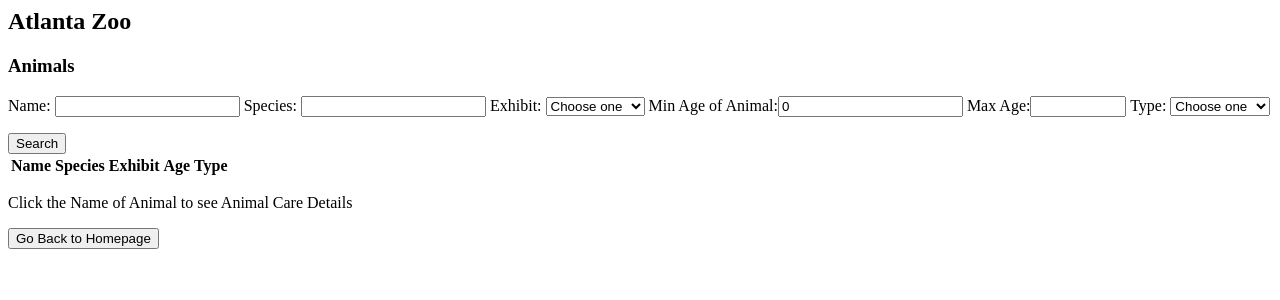
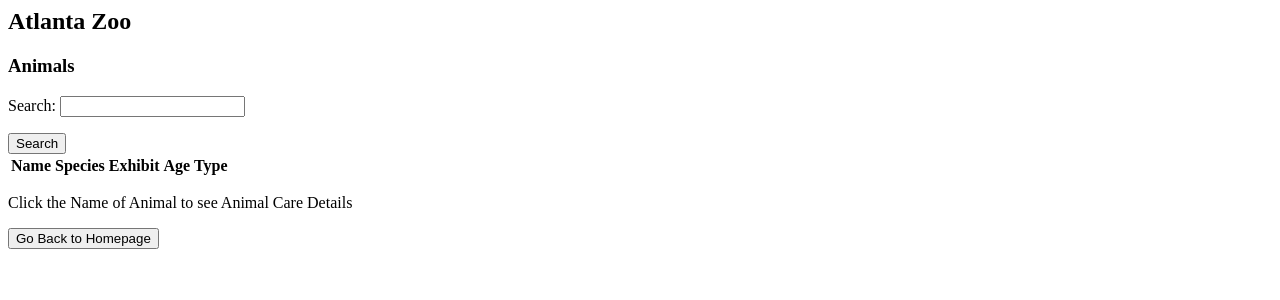
Before and after one commit to wharmond/Team25, a Flask app: page /StaffSearchAnimals in a window 1280 px wide. Shown: the top 300 px of the page. Run offline with Flask 2, Linux system fonts and the light colour scheme; data that the repository does not hold is empty; some libraries are stand-ins or nearby versions.

Commit message:
Staff search animals search functionality, in progress
Signed-off-by: Nestor Moreno <nmoreno8@gatech.edu>

```diff
--- a/app.py
+++ b/app.py
@@ -994,6 +994,7 @@ def delete_show_query():
     print("delete show show_name: " + show_name)
     print("showName: " + show_name[1:show_name.index(',')])
     # result = delete_show()
+    Database.delete_show()
     return json.dumps({'status': 'BAD'})
 
 
--- a/templates/AdminTemplates/viewShows.html
+++ b/templates/AdminTemplates/viewShows.html
@@ -145,7 +145,7 @@
     </p>
     <p>Date: <input id="showDate" type="date"></p>-->
 </form>
-<button id="search_shows_btn" onclick="searchTable()" class="btn btn-lg btn-primary btn-block" type="button">Search
+<button id="search_shows_btn" class="btn btn-lg btn-primary btn-block" type="button">Search
 </button>
 <table id="showsTable" class="data-table">
     <thead>
--- a/templates/StaffTemplates/StaffSearchAnimals.html
+++ b/templates/StaffTemplates/StaffSearchAnimals.html
@@ -3,6 +3,34 @@
     <title> Animals </title>
     <script src="https://ajax.googleapis.com/ajax/libs/jquery/3.1.0/jquery.min.js"></script>
     <script type="text/javascript">
+        $(document).ready(function () {
+        $("#searchBox").keyup(myFunction);
+        });
+
+          function myFunction() {
+            // Declare variables
+            var input, filter, table, tr, td, i, txtValue;
+            input = document.getElementById("searchBox").value.toUpperCase();
+            table = document.getElementById("animal_table_id");
+            tr = table.getElementsByTagName("tr");
+            for (i = 0; i < tr.length; i++ ){
+                filter = input;
+                // Loop through all table rows, and hide those who don't match the search query
+                for (j = 0; j < 3; j++) {
+                  td = tr[i].getElementsByTagName("td")[j];
+                  if (td) {
+                    txtValue = td.textContent || td.innerText;
+                    if (txtValue.toUpperCase().indexOf(filter) > -1) {
+                      tr[i].style.display = "";
+                      break;s
+                    } else {
+                      tr[i].style.display = "none";
+                    }
+                  }
+                }
+            }
+          }
+
         function sortMyTable(n) {
             var table, rows, switching, i, x, y, shouldSwitch, dir, switchcount = 0;
             table = document.getElementById("animal_table_id");
@@ -62,33 +90,21 @@
 <body>
 <h2 class="ZooHeading"> Atlanta Zoo </h2>
 <h3 class="SiteHeading"> Animals </h3>
-<form class="Animals-Search">
-    Name: <input type="text" id="search_name_txt">
-    Species: <input type="text" id="search_species_txt">
-    Exhibit: <select>
-    <option selected disabled>Choose one</option>
+<form class="Animal-Search">
+    Search: <input type="text" id="searchBox">
+<!--    Name: <input type="text" id="searchInput1">
+    Exhibit: <select id="searchInput2">
+                <option value="All">All Exhibits</option>
                 <option value="Pacific">Pacific</option>
                 <option value="Jungle">Jungle</option>
                 <option value="Sahara">Sahara</option>
                 <option value="Mountainous">Mountainous</option>
                 <option value="Birds">Birds</option>
             </select>
-    Min Age of Animal:<input type="number" id="min_age" name="min_age" min="0" value="0">
-    Max Age:<input type="number" id="max_age" name="max_age" min="0" max="9999999">
-    Type:
-    <div class="unselected-field" style="display: inline-block;" id="animal_type">
-        <select>
-            <option selected disabled>Choose one</option>
-            <option value="Mammal">Mammal</option>
-            <option value="Bird">Bird</option>
-            <option value="Amphibian">Amphibian</option>
-            <option value="Reptile">Reptile</option>
-            <option value="Fish">Fish</option>
-            <option value="Invertebrate">Invertevbrate</option>
-        </select>
-    </div>
+    <input type="date" name="date" id="searchInput3">
+    <button id="reset-search" onclick="myFunction()" type="reset" value="reset"> Reset </button>-->
 </form>
-<button id="search_animals_btn" class="btn btn-lg btn-primary btn-block" type="button" onclick="myFunction()">Search
+<button id="search_animals_btn" class="btn btn-lg btn-primary btn-block" type="button" onclick="searchTable()">Search
 </button>
 <table class="data-table" id="animal_table_id">
     <thead>
```
Lines whose indentation alone changed are shown as unchanged.
